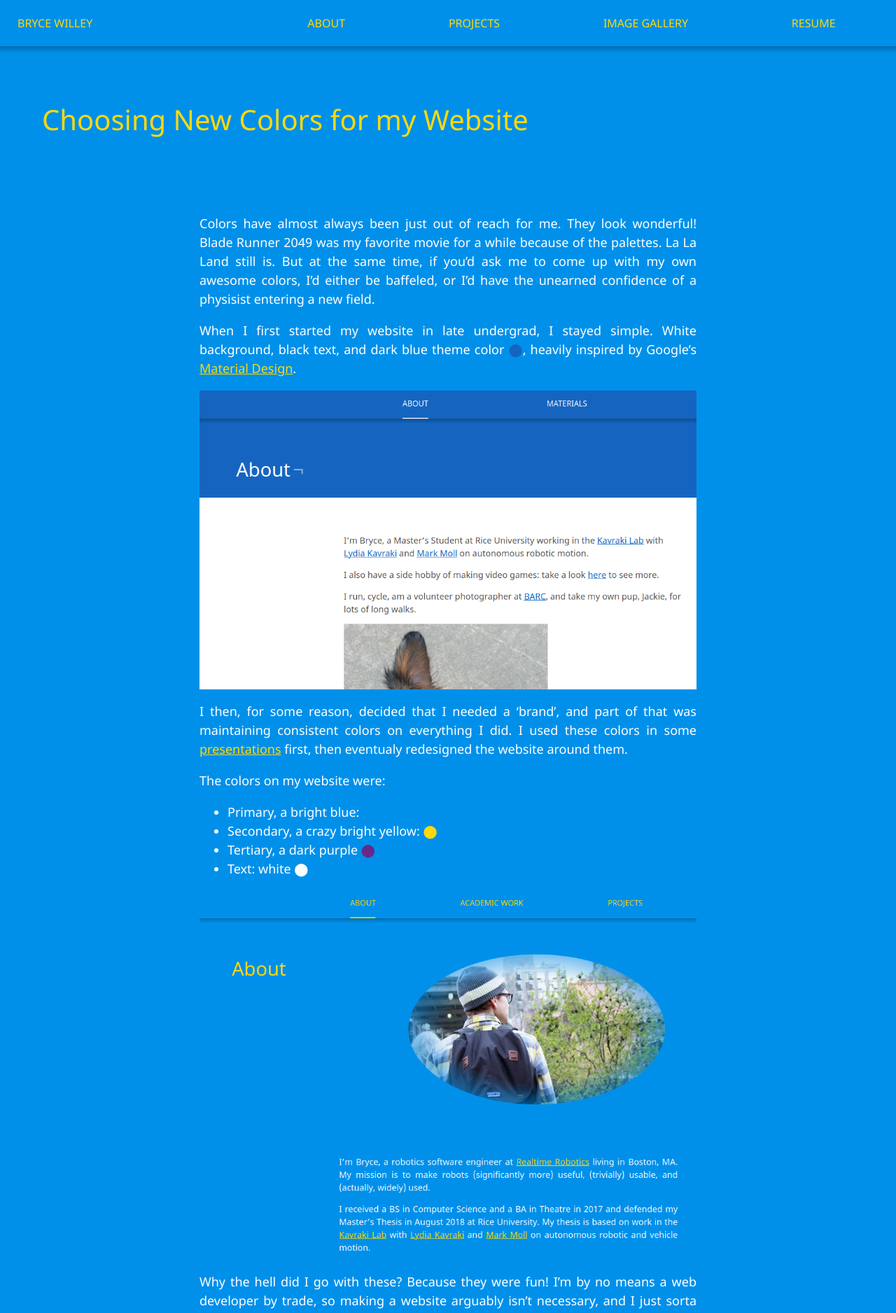
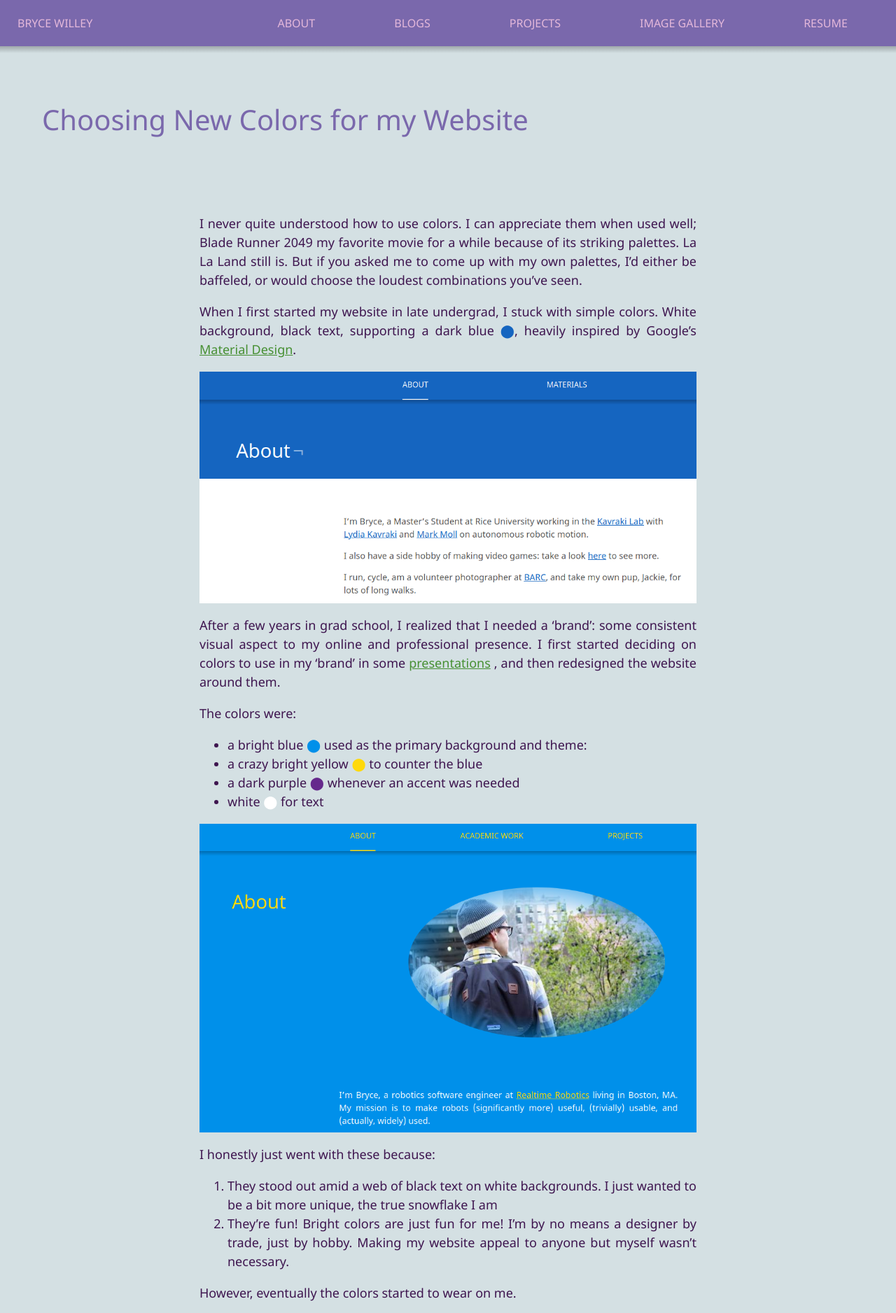
Before and after one commit to BryceStevenWilley/BryceStevenWilley.github.io, a Jekyll site: the page built from _posts/2020-09-27-choosing_colors.md, in a window 1280 px wide. Shown: the top 1876 px of the page at 70% size. Built offline with Jekyll 4.4.1, drawn with Linux system fonts in a browser that asks for light colours; some of the changed text lies outside the part shown.

Commit message:
Finished the blog for now!

```diff
--- a/_posts/2020-09-27-choosing_colors.md
+++ b/_posts/2020-09-27-choosing_colors.md
@@ -1,68 +1,92 @@
 ---
 layout: post
 title: Choosing New Colors for my Website
-date:   2020-09-27 22:50:49 -0500
+date:   2020-09-30 20:50:49 -0500
 categories: design colors films
 ---
 
-Colors have almost always been just out of reach for me. They look wonderful! Blade Runner 2049
-was my favorite movie for a while because of the palettes. La La Land still is. But at the same
-time, if you'd ask me to come up with my own awesome colors, I'd either be baffeled, or I'd have the unearned confidence of a physisist entering a new field.
+I never quite understood how to use colors. I can appreciate them when used well; Blade Runner 2049
+my favorite movie for a while because of its striking palettes. La La Land still is. But if you asked me
+to come up with my own palettes, I'd either be baffeled, or would choose the loudest combinations you've seen.
 
-When I first started my website in late undergrad, I stayed simple. White background, black text, and dark blue theme color <span style="color:#1565C0;">⬤</span>,
+When I first started my website in late undergrad, I stuck with simple colors. White background, black text, supporting a dark blue <span style="color:#1565C0;">⬤</span>,
 heavily inspired by Google's [Material Design](https://material.io/design/).
 
 ![My original website design](/assets/blogs/colors/original_website.png)
 
-I then, for some reason, decided that I needed a 'brand', and part of that was maintaining consistent colors on everything I did.
-I used these colors in some [presentations](https://brycewilley.xyz/comp600talk/) first, then eventualy redesigned the website around them.
+After a few years in grad school, I realized that I needed a 'brand': some consistent visual aspect to my online  and professional presence.
+I first started deciding on colors to use in my 'brand' in some [presentations](https://brycewilley.xyz/comp600talk/) , and then redesigned the website around them.
 
-The colors on my website were:
-* Primary, a bright blue: <span style="color:#0090EA;">⬤</span>
-* Secondary, a crazy bright yellow: <span style="color:#ffd90a;">⬤</span>
-* Tertiary, a dark purple <span style="color:#66298c;">⬤</span>
-* Text: white <span style="color:#ffffff;">⬤</span>
+The colors were:
+
+* a bright blue <span style="color:#0090EA;">⬤</span> used as the primary background and theme:
+* a crazy bright yellow <span style="color:#ffd90a;">⬤</span> to counter the blue
+* a dark purple <span style="color:#66298c;">⬤</span> whenever an accent was needed
+* white <span style="color:#ffffff;">⬤</span> for text
 
 ![My website before the color redesign](/assets/blogs/colors/website_v2.png)
 
-Why the hell did I go with these? Because they were fun! I'm by no means a web developer by trade, so making a website arguably isn't necessary, and I just sorta use it to try out and play around.
-These colors were just me playing around, and choosing bright colors that match my personality.
-However, my personality and general readability were at odds.
+I honestly just went with these because:
 
-I posted [Visioning Texts](/visioning_texts/) on reddit with some of my data early this year, and got quite a bit more attention than I was expecting. While there was a lot of garbage comments, there were some constructive ones related to the color choice:
+1. They stood out amid a web of black text on white backgrounds. I just wanted to be a bit more unique, the true snowflake I am
+2. They're fun! Bright colors are just fun for me! I'm by no means a designer by trade, just by hobby. Making my website appeal to anyone but myself wasn't necessary.
+
+However, eventually the colors started to wear on me.
+
+I posted [Visioning Texts](/visioning_texts/) on Reddit early this year, and got quite a bit more attention than I was expecting. While there were a lot of garbage comments, the most constructive ones were related to the color choice:
+
 * "The blue background is extremely hideous"
 * "It's just too much of a harsh contrast. Makes it difficult to focus on the data"
 * "Colour palette could do better. Blue and yellow remind me of IKEA"
 
-I definitely knew I needed to change. So I did.
+At first I brushed it off for the same reasons: it's my project, I can do what I want! And that's a perfectly valid response! I could have just left it.
+But in the back of my head, I knew that I choose these colors knowing completely nothing about color theory, or even just the basics outside of RGB. I had no idea what HSV was, and my main color choosing method was the Material design website and fiddling with hex values.
 
-## Good color sources
-* https://blog.datawrapper.de/beautifulcolors
-* https://blog.datawrapper.de/colorguide
-* https://coolors.co
-* Captian Disillusion: https://www.youtube.com/watch?v=FTKP0Y9MVus
+After coming across [several](https://www.youtube.com/watch?v=FTKP0Y9MVus)
+  [great](https://blog.datawrapper.de/beautifulcolors) [articles](https://blog.datawrapper.de/colorguide) and [videos](https://www.youtube.com/watch?v=cPeqyGig0vQ),
+I got the motivation push to actually put some effort into my colors this time.
 
-## The actual Research
+## The Actual Work
 
-After reading listening to the above, I got to work. I wanted to keep the same fun-aspect to my site, while maybe being a little easier to look at and read, maybe a bit more seriouus. So, I just went through some movies/TV shows, scrolled through the time bar to scenes I remembered/were striking, and grabbed a few screenshots:
-* Dark
-* Neon Genesis: Evangelion
-* Black Mirror (USS Calister)
-* Blade Runner 2049
-* Eternal Sunshine
+I wanted to keep the same amount of fun with my new color choice, while being a little easier to read and just a smidge more serious.
+I found the idea of [copying palettes from Movies](https://blog.datawrapper.de/colorguide/#4) particularly interesting, so I skipped through some movies/TV shows on Netflix to scenes I remembered being striking, and grabbed a few screenshots [^1].
 
-I threw all of the sceen shots them together into some sort of collage really quick, and was surprised with the results. I thought I would have grabbed more scenes with blues in them, but the only one present was a scene from Evangelion, which has lots of bright blue skys in Tokyo-3.
+I threw all of the screen shots into a collage, and was surprised with the results. I thought I had grabbed more scenes with blues in them, but the only one present was a scene from Evangelion.
 
-![A collage of screenhots from my favorite films](/assets/blogs/colors/film_collage.png)
+![A collage of screenshots from my favorite films](/assets/blogs/colors/film_collage.png)
 
-I got a palette generated from it (on [Canva](https://www.canva.com/colors/color-palette-generator/)), and got:
-* Woody brown: #442a2d
-* Whiskey: #d0935d
-* De York: #88c484 (almost entirely from the EVA Unit-01)'s shoulders and arms
-* Deluge: #7a68ac
+On a whim, I generated a palette from it (on [Canva](https://www.canva.com/colors/color-palette-generator/)), and got:
 
-I then played around for a long time in http://colorizer.org/ and https://coolors.co, playing around with the brightness values, which can [help the most](https://www.youtube.com/watch?v=cPeqyGig0vQ) with distinguishing the colors on the page, and occasionally the cyan/yellow scales, to make sure that none of my colors would be indisguishable for colorblind people.
+* Woody brown: <span style="color:#442a2d;">⬤</span>
+* Whiskey: <span style="color:#d0935d;">⬤</span>
+* De York: <span style="color:#88c484;">⬤</span>
+* Deluge: <span style="color:#7a68ac;">⬤</span>
 
-And here's the final result!
+I played around for a long time in [colorizer](http://colorizer.org/) and [coolors](https://coolors.co) adjusting brightness values and occasionally the cyan/yellow scales to make sure the colors would still be distinct for colorblind people and got ... something.
 
-![The final color redesign](/assets/blogs/colors/final_redesign.png)
+![The first redesign](/assets/blogs/colors/redesign_v3_0.png)
+
+Which wasn't the worst, but still seemed disjoint. It clicked after my SO pointed out that the individual images didn't have that much in common. I was hoping that I'd just get colors that I liked by putting the images into a collage, but that wasn't the main point of choosing new colors.
+
+I then just made color pallets of each individual image in the collage and came across a second issue of taking colors from stills of films: the [checkered shadow illusion](https://en.wikipedia.org/wiki/Checker_shadow_illusion): the actual color values in the image aren't colors that your brain is interpreting.
+For example, the bright yellow rain coat in Dark is a staple in the series. In my mind, it always seemed so bright, the only bold color in a sea of washed out grays.
+But the direct sample from the image was <span style="color:#a5884f;">⬤</span>. Ew.
+
+Not a ton of the screen shots worked when trying to extract a usable pallet, so I had to mix and match a bit. I combined some of the colors from Blade Runner: 2049 and Evangelion to get the final colors you see here:
+
+* A blue grey <span style="color:#d4e0e3;">⬤</span> background
+* A green <span style="color:#468f32;">⬤</span> and variant <span style="color:#0a3005;">⬤</span> for links (before and after visiting)
+* A dark purple <span style="color:#3e154f;">⬤</span> for the nav bar and body text
+* A lighter fuscia <span style="color:#e4b8da;">⬤</span> for nav bar text
+
+I also made the header images greyscale to make them smaller (faster load times) and to blend better with the grey background.
+
+![The final redesign](/assets/blogs/colors/redesign_v3_1.png)
+
+My main takeaways?:
+
+* Don't be afraid to copy color palettes.
+* Don't take too much inspiration from too many places.
+* As with everything, keep iterating til your happy, never just try one on two.
+
+[^1]: The list was Dark, Neon Genesis: Evangelion, Black Mirror (USS Calister), Blade Runner 2049, and Eternal Sunshine of the Spotless Mind. Took about 40 minutes to skip through the episodes/movies and grab the screen shots.
--- a/_sass/helpers/_variables.scss
+++ b/_sass/helpers/_variables.scss
@@ -14,7 +14,6 @@
 $c__yena_yellow: #ffd90a;
 $c__yena_grey: #596b72;
 
-//$c__blue: #2196F3;
 $c__light-blue: #03A9F4;
 $c__cyan: #00BCD4;
 $c__teal: #009688;
@@ -32,23 +31,27 @@
 $c__black: #000000;
 $c__white: #ffffff;
 
+// Rejected
+$c__2049_orange: #ffb472;
+$c__dark_brown: #42292c;
+$c__eva_purple: #7a68ac;
 
 // Redesign
-$c__offwhite: #e3ddd4;//#e8dfcf;
+$c__offwhite: #d4e0e3;
 $c__blue_green: #468f32;
-$c__eva_purple: #7a68ac;
-$c__2049_orange: #ffb472;
-$c__dark_brown: #42292c;
+$c__kathleen_green:#0a3005;
+$c__grape: #3e154f;
+$c__fuscia: #e4b8da;
 
 // Theme: change this as well as the theme in config.yml.
-$t-theme: $c__mat_blue; //$c__blue_green;
-$t-headerTheme: $c__mat_blue;  // $c__eva_purple;
-$t-bodyTheme: $c__mat_blue; //$c__offwhite;
+$t-theme: $c__blue_green;
+$t-headerTheme: $c__eva_purple;
+$t-bodyTheme: $c__offwhite;
 
-$t-background: $c__mat_blue; //$c__offwhite;
-$t-nav-bg: $c__mat_blue; //$c__eva_purple;
-$t-titleText: $c__yena_yellow; //$c__eva_purple;
-$t-bodyText: $c__white; //$c__dark_brown;
-$t-navText: $c__yena_yellow; //$c__2049_orange;
-$t-accent: $c__yena_yellow; //$c__blue_green;
-$t-accent-off: #66298c; // #800714;
+$t-background: $c__offwhite;
+$t-nav-bg: $c__eva_purple;
+$t-titleText: $c__eva_purple;
+$t-bodyText: $c__grape;
+$t-navText: $c__fuscia;
+$t-accent: $c__blue_green;
+$t-accent-off: $c__kathleen_green;
```
Also changed, not shown: _pages/posts.md (+1 -1 lines), assets/blogs/colors/final_redesign.png (deleted), assets/blogs/colors/joi.png (added), assets/blogs/colors/original_website.png, assets/blogs/colors/redesign_v3_0.png (added), assets/blogs/colors/redesign_v3_1.png (added), assets/blogs/colors/website_v2.png, assets/headers/cool_in_NY.jpg, assets/headers/intense.jpg, assets/headers/projects.png.
